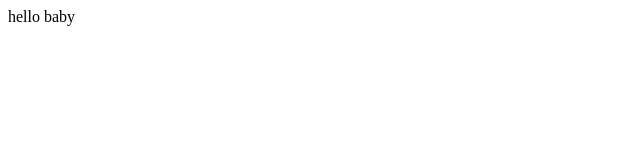
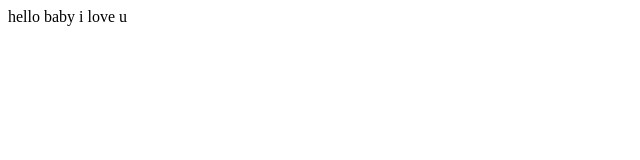
Before and after one commit to camila-de-orduna/camila-de-orduna.github.io, a plain HTML site: page camila-de-orduna.html in a window 1280 px wide. Shown: the full height of the page, 0-640 px from the left. Drawn offline with Linux system fonts and the light colour scheme.

Commit message:
push online

```diff
--- a/camila_de_orduna.html
+++ b/camila-de-orduna.html
@@ -1,4 +1,5 @@
 <!DOCTYPE html>
 <html>
     hello baby
+    i love u
 <head>
```
